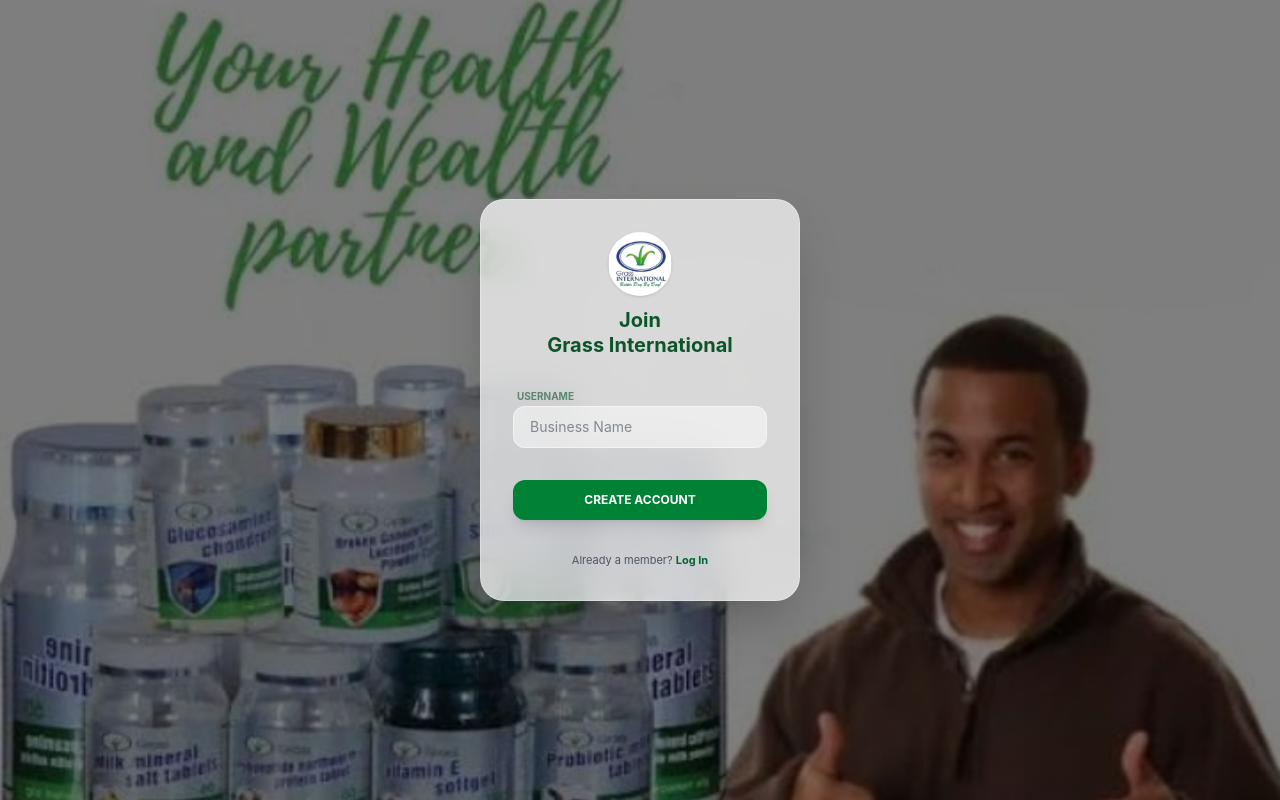
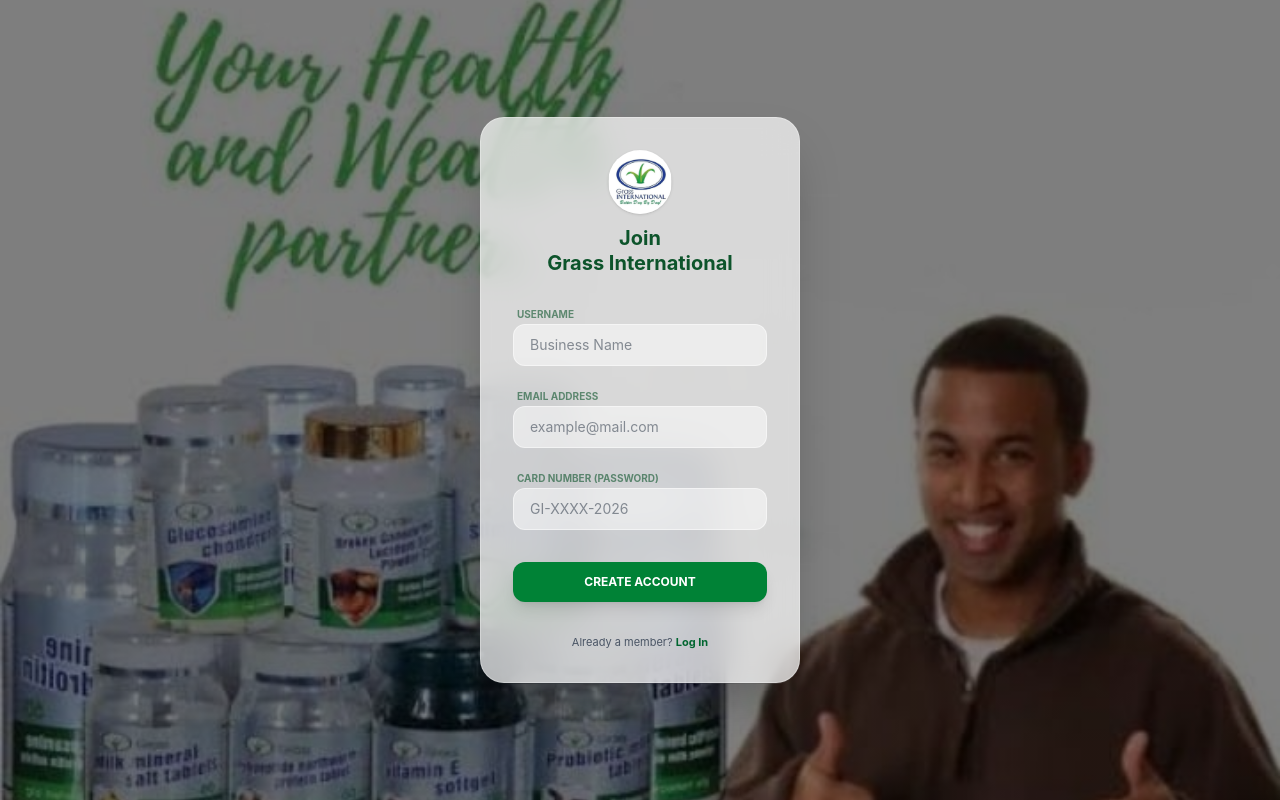
Before and after one commit to Tracy832/grass-link-system, a React (Vite) app in the folder client/: page /signup in a window 1280 px wide. Built offline with nearby package versions, Linux system fonts and the light colour scheme.

Commit message:
feat: updated signup form fields and fixed qualifications route redirect

```diff
--- a/client/src/App.tsx
+++ b/client/src/App.tsx
@@ -1,7 +1,5 @@
 import React from 'react';
 import { Routes, Route, Navigate } from 'react-router-dom';
-
-// Pages
 import MemberLogin from './features/member/MemberLogin';
 import SignUp from './features/member/SignUp';
 import AdminLogin from './features/admin/AdminLogin';
@@ -9,45 +7,22 @@
 import AdminDashboard from './features/admin/AdminDashboard';
 import TeamTree from './features/member/TeamTree';
 import Qualifications from './features/member/Qualifications';
-
-// Components
 import ProtectedRoute from './components/ProtectedRoute';
 
 const App: React.FC = () => {
   return (
     <Routes>
-      {/* Public Routes */}
       <Route path="/login" element={<MemberLogin />} />
       <Route path="/signup" element={<SignUp />} />
       <Route path="/admin/auth" element={<AdminLogin />} />
 
-      {/* Member Routes - All protected by 'member' role */}
-      <Route path="/dashboard" element={
-        <ProtectedRoute roleRequired="member">
-          <MemberDashboard />
-        </ProtectedRoute>
-      } />
+      {/* Standardized Paths */}
+      <Route path="/dashboard" element={<ProtectedRoute roleRequired="member"><MemberDashboard /></ProtectedRoute>} />
+      <Route path="/tree" element={<ProtectedRoute roleRequired="member"><TeamTree /></ProtectedRoute>} />
+      <Route path="/rules" element={<ProtectedRoute roleRequired="member"><Qualifications /></ProtectedRoute>} />
 
-      <Route path="/tree" element={
-        <ProtectedRoute roleRequired="member">
-          <TeamTree />
-        </ProtectedRoute>
-      } />
+      <Route path="/admin" element={<ProtectedRoute roleRequired="admin"><AdminDashboard /></ProtectedRoute>} />
 
-      <Route path="/rules" element={
-        <ProtectedRoute roleRequired="member">
-          <Qualifications />
-        </ProtectedRoute>
-      } />
-
-      {/* Admin Routes */}
-      <Route path="/admin" element={
-        <ProtectedRoute roleRequired="admin">
-          <AdminDashboard />
-        </ProtectedRoute>
-      } />
-
-      {/* Redirects: If a path doesn't exist, send to login */}
       <Route path="/" element={<Navigate to="/login" replace />} />
       <Route path="*" element={<Navigate to="/login" replace />} />
     </Routes>
--- a/client/src/features/member/SignUp.tsx
+++ b/client/src/features/member/SignUp.tsx
@@ -6,17 +6,25 @@
 const SignUp: React.FC = () => {
   const navigate = useNavigate();
   const [isSubmitting, setIsSubmitting] = useState(false);
-  const [username, setUsername] = useState("");
+
+  // Form State
+  const [formData, setFormData] = useState({
+    username: '',
+    email: '',
+    cardNumber: ''
+  });
 
   const handleSignUp = (e: React.FormEvent) => {
     e.preventDefault();
     setIsSubmitting(true);
 
-    // SAVE THE NAME FOR THE DASHBOARD
+    // Save all details to session
     localStorage.setItem('isAuthenticated', 'true');
     localStorage.setItem('userRole', 'member');
-    localStorage.setItem('userName', username); // <--- SAVING THE USERNAME
+    localStorage.setItem('userName', formData.username);
+    localStorage.setItem('userEmail', formData.email);
 
+    // Simulate creation delay
     setTimeout(() => {
       navigate('/dashboard');
     }, 1500);
@@ -26,28 +34,61 @@
     <div className="min-h-screen flex items-center justify-center bg-cover bg-center p-4"
       style={{ backgroundImage: `linear-gradient(rgba(0,0,0,0.5), rgba(0,0,0,0.5)), url(${supplementsBg})` }}>
       <div className="bg-white/70 backdrop-blur-lg p-8 rounded-3xl shadow-2xl w-full max-w-xs border border-white/30 relative">
+
         <div className="flex flex-col items-center mb-6">
           <img src={logo} alt="Logo" className="w-16 h-16 object-contain mb-3 rounded-full shadow-sm" />
           <h2 className="text-xl font-bold text-green-900 leading-tight text-center">Join <br/> Grass International</h2>
         </div>
 
         <form onSubmit={handleSignUp} className="space-y-4">
+          {/* USERNAME */}
           <div className="group">
             <label className="text-[10px] font-bold text-green-900 uppercase ml-1 opacity-60">Username</label>
             <input
               required
               type="text"
-              value={username}
-              onChange={(e) => setUsername(e.target.value)} // <--- CAPTURING INPUT
+              value={formData.username}
+              onChange={(e) => setFormData({...formData, username: e.target.value})}
               placeholder="Business Name"
               className="w-full px-4 py-2.5 text-sm bg-white/50 border border-white/50 rounded-xl focus:ring-2 focus:ring-green-500 outline-none text-gray-800"
             />
           </div>
-          {/* ... email and password inputs stay the same ... */}
-          <button type="submit" disabled={isSubmitting} className="w-full py-3 rounded-xl font-bold text-xs shadow-lg mt-4 text-white bg-green-700">
+
+          {/* EMAIL */}
+          <div className="group">
+            <label className="text-[10px] font-bold text-green-900 uppercase ml-1 opacity-60">Email Address</label>
+            <input
+              required
+              type="email"
+              value={formData.email}
+              onChange={(e) => setFormData({...formData, email: e.target.value})}
+              placeholder="example@mail.com"
+              className="w-full px-4 py-2.5 text-sm bg-white/50 border border-white/50 rounded-xl focus:ring-2 focus:ring-green-500 outline-none text-gray-800"
+            />
+          </div>
+
+          {/* CARD NUMBER (PASSWORD) */}
+          <div className="group">
+            <label className="text-[10px] font-bold text-green-900 uppercase ml-1 opacity-60">Card Number (Password)</label>
+            <input
+              required
+              type="password"
+              value={formData.cardNumber}
+              onChange={(e) => setFormData({...formData, cardNumber: e.target.value})}
+              placeholder="GI-XXXX-2026"
+              className="w-full px-4 py-2.5 text-sm bg-white/50 border border-white/50 rounded-xl focus:ring-2 focus:ring-green-500 outline-none text-gray-800"
+            />
+          </div>
+
+          <button
+            type="submit"
+            disabled={isSubmitting}
+            className="w-full py-3 rounded-xl font-bold text-xs shadow-lg mt-4 text-white bg-green-700 hover:bg-green-800 transition-all active:scale-95"
+          >
             {isSubmitting ? 'CREATING ACCOUNT...' : 'CREATE ACCOUNT'}
           </button>
         </form>
+
         <p className="mt-8 text-center text-[11px] text-gray-600">
           Already a member? <Link to="/login" className="text-green-800 font-bold hover:underline">Log In</Link>
         </p>
```
